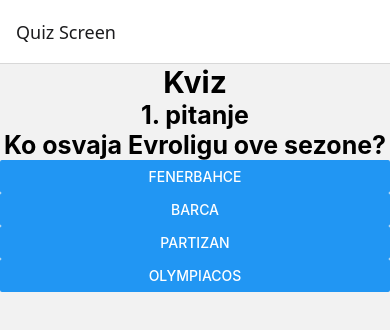
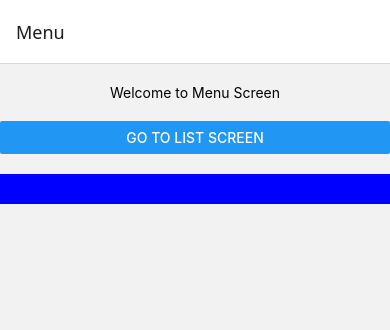
Before and after one commit to Darko2102/first-react-app, a React Native app: screen /Menu in a window 390 px wide. Shown: the top 330 px of the page. Built offline with nearby package versions, Linux system fonts and the light colour scheme.

Commit message:
module7ec

```diff
--- a/App.js
+++ b/App.js
@@ -12,18 +12,32 @@
 import ListScreen2 from './screens/ListScreen2';
 import StudentScreen from './screens/StudentScreen';
 import ButtonScreen from './screens/ButtonScreen';
-import QuizScreen from './screens/QuizScreen'
+import QuizScreen from './screens/QuizScreen';
+import MenuScreen from './screens/MenuScreen';
+
 
 
 const Stack = createStackNavigator();
 
+
+
 export default function App() {
   return (
     <NavigationContainer>
-      <Stack.Navigator>
+      <Stack.Navigator initialRouteName="Menu">
+        <Stack.Screen name="Main" component={MainScreen}></Stack.Screen>
+        <Stack.Screen name="List Screen" component={ListScreen}></Stack.Screen>
         <Stack.Screen name="Quiz Screen" component={QuizScreen}></Stack.Screen>
+        <Stack.Screen name="Button Screen" component={ButtonScreen}></Stack.Screen>
+        <Stack.Screen name="Menu" component={MenuScreen}></Stack.Screen>
       </Stack.Navigator>
     </NavigationContainer>
+
+
+
+
+
+
   );
 
 }
--- a/screens/ListScreen.js
+++ b/screens/ListScreen.js
@@ -7,7 +7,7 @@
     {name:"Isaac", surname:"Bonga", age:"25"},
 ];
 
-const ListScreen = () => {
+const ListScreen = (props) => {
     return (
         <View>
             <Text>ListScreen</Text>
@@ -26,7 +26,7 @@
             />
 
 
-
+            <Button title="Go back" onPress={() => props.navigation.goBack()}>/</Button>
         </View>
 
     )
--- /dev/null
+++ b/screens/MenuScreen.js
@@ -0,0 +1,37 @@
+import React from "react";
+import{View, StyleSheet, Text, Button, TouchableOpacity} from "react-native";
+
+const MenuScreen = (props) => {
+    console.log(props);
+    return(
+        <View>
+            <Text style={styles.text}>Welcome to Menu Screen</Text>
+            <Button
+                title="Go to List Screen"
+                onPress = {() => props.navigation.navigate("List")}
+            />
+            <TouchableOpacity
+                style={styles.container}
+                title="Go to Quiz Screen"
+                onPress = {() => props.navigation.navigate("Quiz")}
+            ></TouchableOpacity>
+        </View>
+    );
+};
+
+const styles = StyleSheet.create({
+    text: {
+        textAlign: "center",
+        fonstSize: 20,
+        marginVertical: 20,
+    },
+    container: {
+        textAlign: "center",
+        fonstSize: 20,
+        marginVertical: 20,
+        padding: 15,
+        backgroundColor: "blue",
+    }
+});
+
+export default MenuScreen;
--- a/screens/QuizScreen.js
+++ b/screens/QuizScreen.js
@@ -1,7 +1,7 @@
 import React from "react";
 import { View, Text, StyleSheet, Button, TouchableOpacity } from "react-native";
 
-const QuizScreen = () => {
+const QuizScreen = (props) => {
     return(
         <View>
             <Text style={styles.text2}>Kviz</Text>
```
Also changed, not shown: package.json (+4 -4 lines), 1 other file (tests, documents, lock files or other folders).
